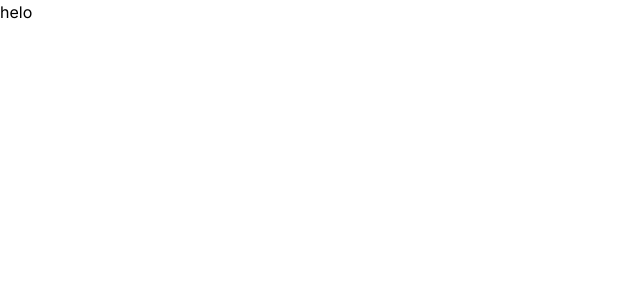
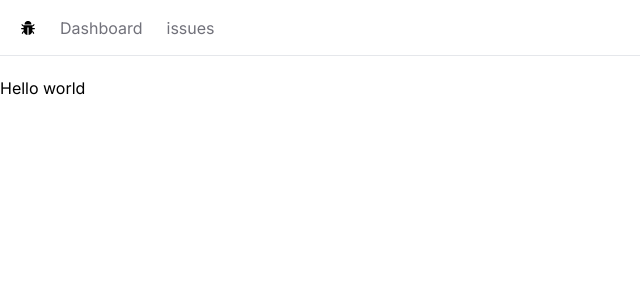
Before and after one commit to abilal82/issue-tracker, a Next.js app: page / in a window 1280 px wide. Shown: the top 300 px of the page, without its empty margins (0-640 px from the left). Built offline with nearby package versions, Linux system fonts and the light colour scheme.

Commit message:
Build the navbar

```diff
--- /dev/null
+++ b/app/NavBar.tsx
@@ -0,0 +1,24 @@
+
+import Link from 'next/link'
+import React from 'react'
+import {AiFillBug} from 'react-icons/ai'
+
+const NavBar = () => {
+
+  const links = [
+    { href : '/', label: 'Dashboard'},
+    { href : '/issues' , label : 'issues'}
+  ];
+
+  return (
+    <nav className='flex space-x-6 border-b mb-5 px-5 h-14 items-center'>
+        <Link href='/'><AiFillBug/></Link>
+        <ul className='flex space-x-6 '>
+          {links.map( link => <Link key={link.href} className='text-zinc-500 hover:text-zinc-800 transition-colors' href={link.href}>{link.label}</Link>)}
+
+        </ul>
+    </nav>
+  )
+}
+
+export default NavBar
--- a/app/layout.tsx
+++ b/app/layout.tsx
@@ -1,6 +1,7 @@
 import './globals.css'
 import type { Metadata } from 'next'
 import { Inter } from 'next/font/google'
+import NavBar from './NavBar'
 
 const inter = Inter({ subsets: ['latin'] })
 
@@ -16,7 +17,12 @@
 }) {
   return (
     <html lang="en">
-      <body className={inter.className}>{children}</body>
+      <body className={inter.className}>
+        <NavBar/>
+        <main>
+        {children}
+        </main>
+      </body>
     </html>
   )
 }
--- a/app/page.tsx
+++ b/app/page.tsx
@@ -3,7 +3,7 @@
 export default function Home() {
   return (
    <main>
-    <h1>helo</h1>
+    <h2>Hello world</h2>
    </main>
   )
 }
```
